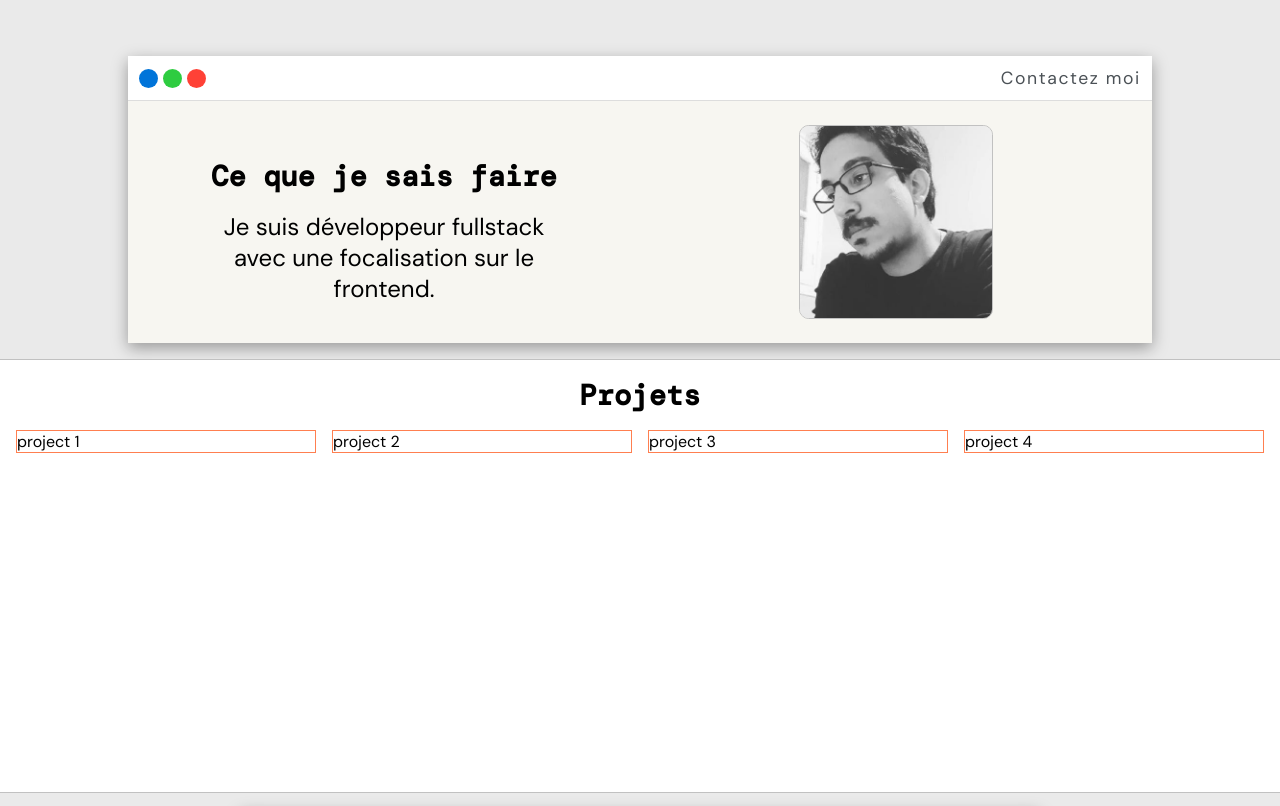
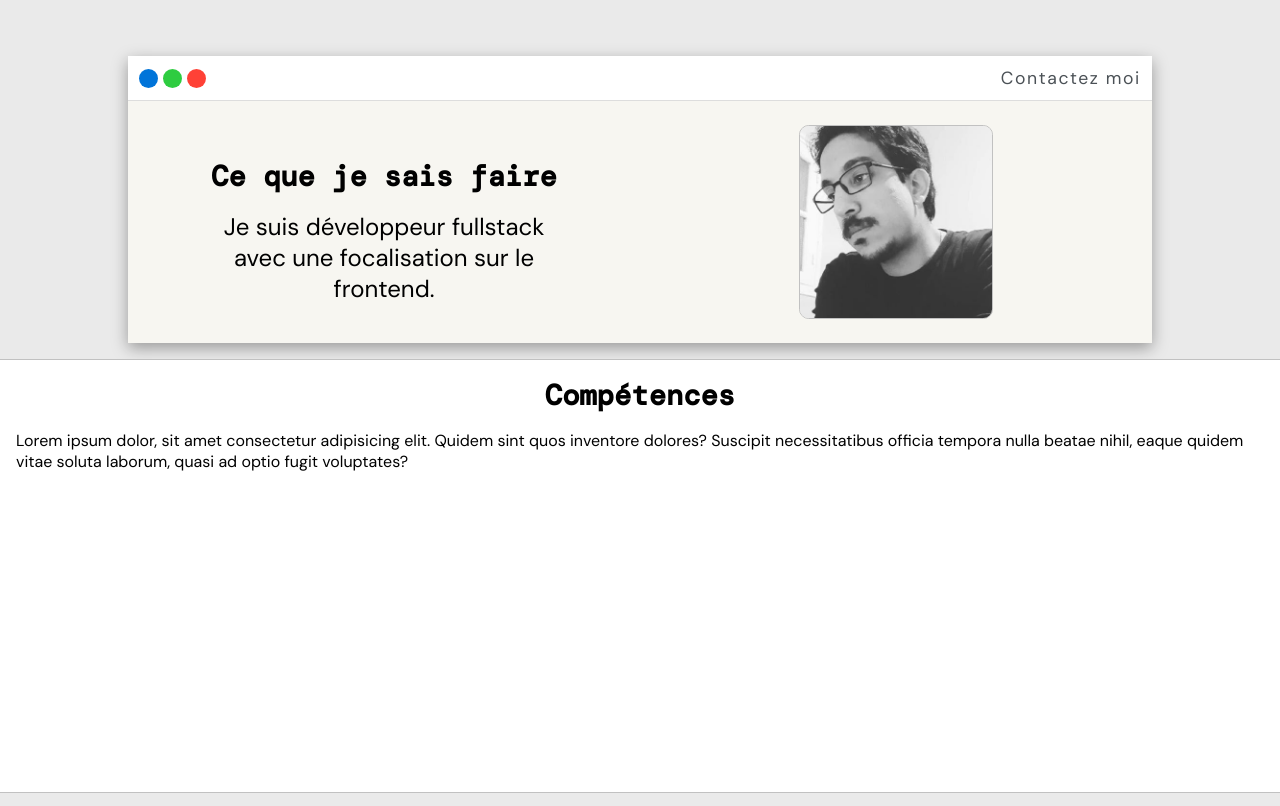
Before and after one commit to devrachidamrani/my-portfolio, a website built with webpack: page src/index.html in a window 1280 px wide. Shown: the part 144-950 px from the top of the page. Built offline with nearby package versions, Linux system fonts and the light colour scheme; a web font is replaced by a local one.

Commit message:
Add skills section with its styling

```diff
--- a/src/index.html
+++ b/src/index.html
@@ -45,6 +45,18 @@
       </div>
     </section>
 
+    <!-- Skills -->
+
+    <section class="skills">
+      <h1>Compétences</h1>
+      <p>
+        Lorem ipsum dolor, sit amet consectetur adipisicing elit. Quidem sint
+        quos inventore dolores? Suscipit necessitatibus officia tempora nulla
+        beatae nihil, eaque quidem vitae soluta laborum, quasi ad optio fugit
+        voluptates?
+      </p>
+    </section>
+
     <!-- Projects Examples -->
 
     <section class="projects">
--- a/src/sass/main.scss
+++ b/src/sass/main.scss
@@ -165,6 +165,21 @@ h1 {
   }
 }
 
+.skills {
+  height: 50vh;
+  background-color: colors.$secondaryColor;
+  border-top: 1px solid colors.$borderColor;
+  border-bottom: 1px solid colors.$borderColor;
+  padding: 1rem;
+  margin-bottom: 1rem;
+
+  h1 {
+    text-align: center;
+    font-size: 1.8rem;
+    margin-bottom: 1rem;
+  }
+}
+
 #contact {
   padding: 1rem;
   width: 60%;
```
